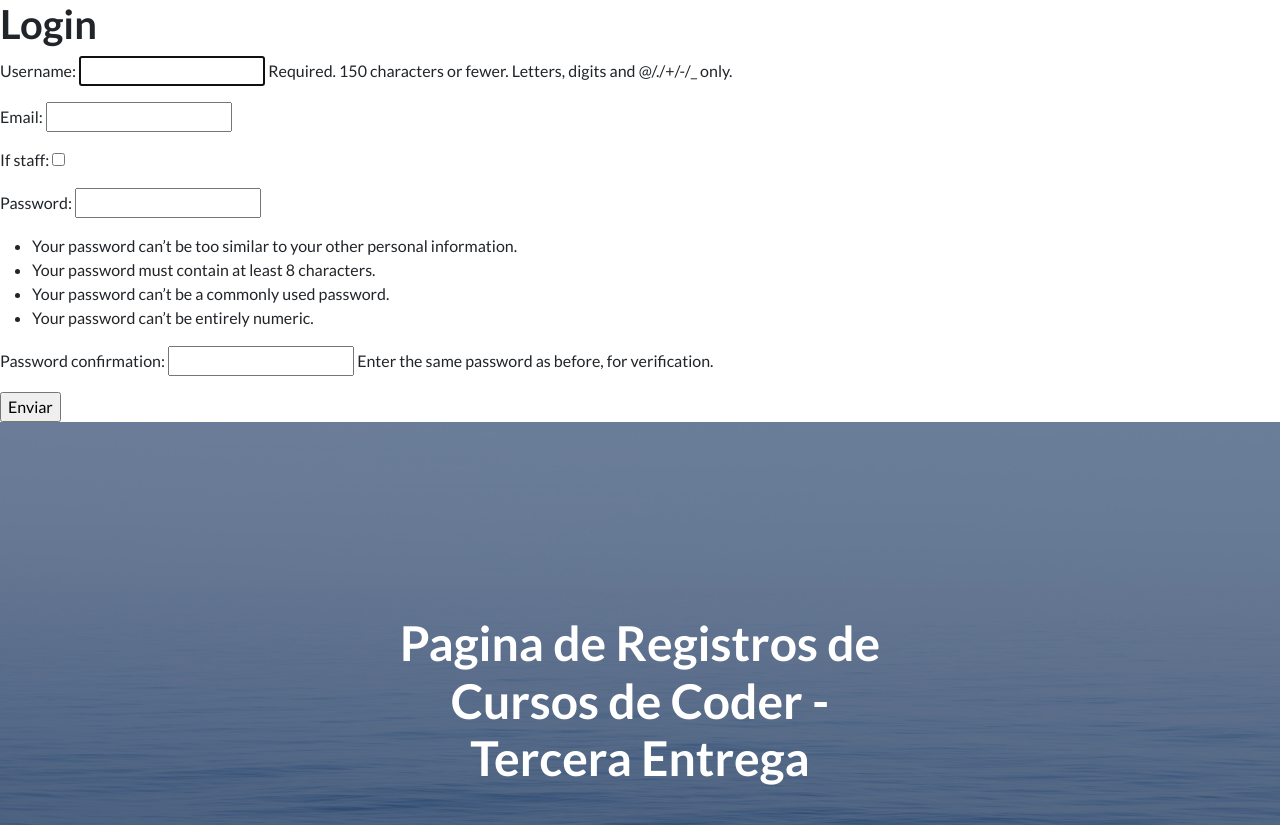
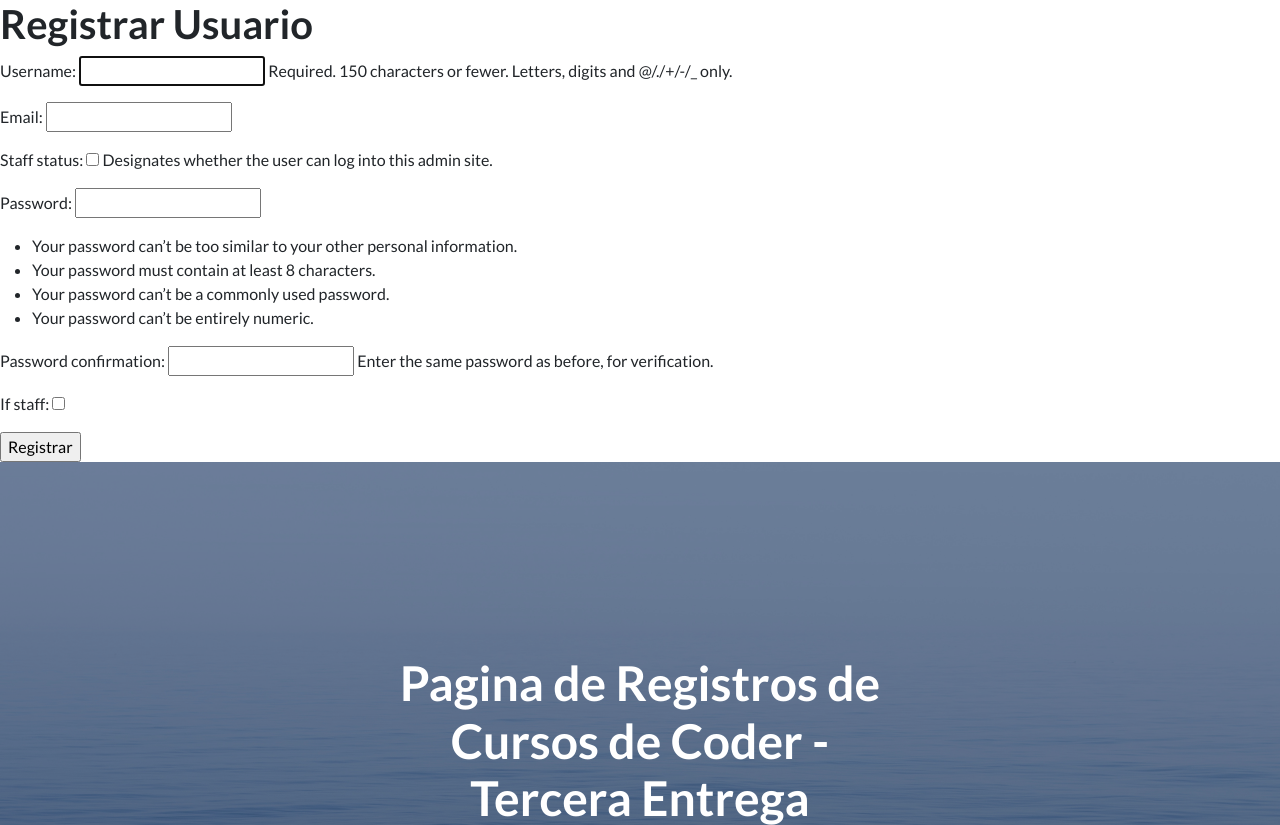
Before and after one commit to Adamelys/Tercera_pre_entregaDiaz, a Django app: page /account/registrar/ in a window 1280 px wide. Shown: the part 66-891 px from the top of the page. Run offline with Django 4.2, Linux system fonts and the light colour scheme; some libraries are stand-ins or nearby versions.

Commit message:
edit usuario

```diff
--- a/account/forms.py
+++ b/account/forms.py
@@ -7,4 +7,4 @@ class UserRegisterForm(UserCreationForm):
     if_staff = forms.BooleanField()
     class Meta:
         model = User
-        fields = ("username", "email", "if_staff")
+        fields = ("username", "email", "is_staff")
--- a/account/urls.py
+++ b/account/urls.py
@@ -6,6 +6,6 @@ from django.contrib.auth.views import LogoutView
 urlpatterns = [
     path('login/',login_account,name="accountlogin"),
     path('registrar/',register_account,name="accountregister"),
+    path('editar/usuario/', editar_usuario, name="accounteditarusuario"),
     path('logout/',LogoutView.as_view(template_name="account/logout.html"),name="accountlogout"),
-
 ]
--- a/account/views.py
+++ b/account/views.py
@@ -4,6 +4,36 @@ from django.contrib.auth import login, logout, authenticate
 from account.forms import UserRegisterForm
 
 # Create your views here.
+
+def editar_usuario(request):
+    user = request.user
+
+    if request.method == "POST":
+       form = UserRegisterForm(request.POST)
+
+       if form.is_valid():
+
+           informacion = form.cleaned_data
+           user.username=informacion["username"]
+           user.email = informacion["email"]
+           user.is_staff = informacion["is_staff"]
+
+           user.save()
+           return redirect("accountlogin")
+
+
+    form = UserRegisterForm(initial={
+        "username": user.username,
+        "email": user.email,
+        "is_staff": user.is_staff
+    })
+
+    context = {
+        "form": form,
+        "titulo": "Editar Usuario",
+        "enviar": "Editar"
+    }
+    return render(request, "account/form.html", context=context)
 
 def register_account(request):
     if request.method == "POST":
@@ -16,9 +46,11 @@ def register_account(request):
     # form = UserCreationForm()
     form = UserRegisterForm()
     context = {
-        "form": form
+        "form": form,
+        "titulo": "Registrar Usuario",
+        "enviar": "Registrar"
     }
-    return render(request, "account/login.html", context=context)
+    return render(request, "account/form.html", context=context)
 
 def login_account(request):
 
@@ -30,11 +62,13 @@ def login_account(request):
             user = authenticate(username=informacion['username'],password=informacion['password'])
             if user:
                 login(request,user)
-                return render(request,"account/login.html",context={"mensajes": ["Sesion Iniciada"]})
+                return render(request,"account/form.html",context={"mensajes": ["Sesion Iniciada"]})
             else:
-                return render(request,"account/login.html",context={"mensajes": ["Error en Inicio de Sesion"]})
+                return render(request,"account/form.html",context={"mensajes": ["Error en Inicio de Sesion"]})
     form = AuthenticationForm()
     context = {
-        "form": form
+        "form": form,
+        "titulo": "Login",
+        "enviar": "Iniciar"
     }
-    return render(request, "account/login.html",context=context)
+    return render(request, "account/form.html",context=context)
--- a/templates/account/login.html
+++ b/templates/account/form.html
@@ -1,10 +1,10 @@
 {% extends "base.html" %}
 
 {% block contenido_cambia %}
-  <h1>Login</h1>
+  <h1>{{ titulo }}</h1>
   <form method="POST">
       {% csrf_token %}
       {{ form.as_p }}
-    <input type="submit" value="Enviar">
+    <input type="submit" value="{{ enviar }}">
   </form>
 {% endblock %}
```
